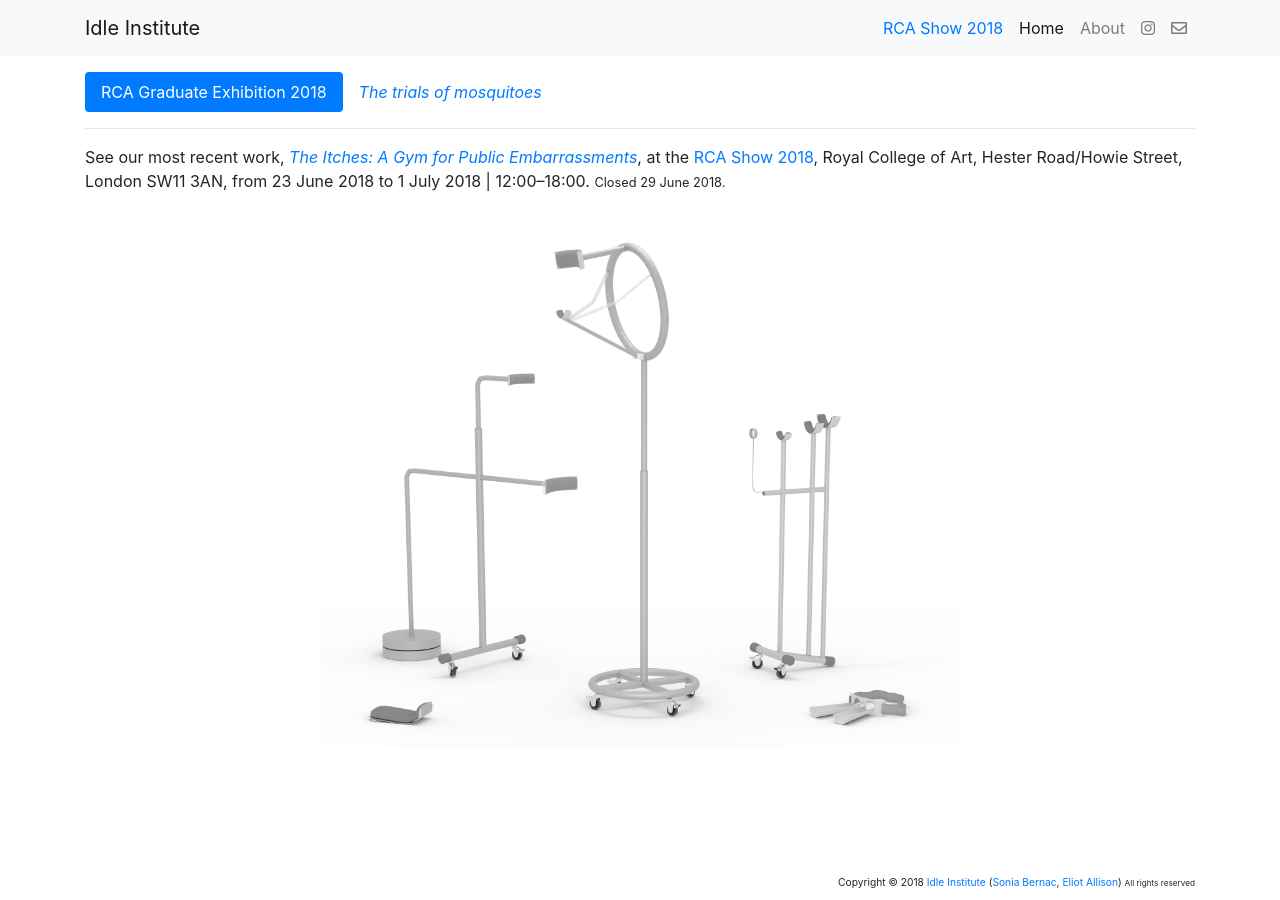
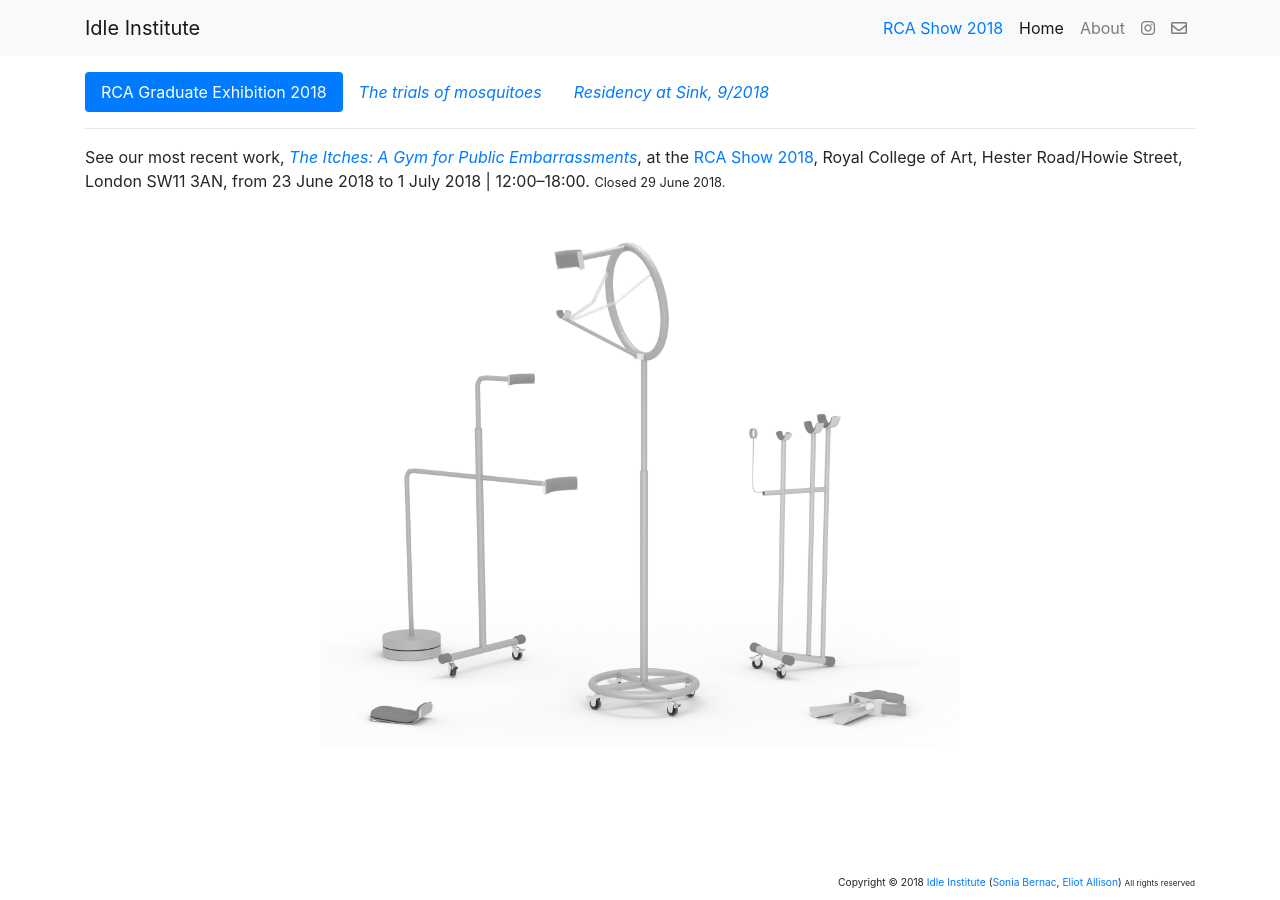
Before and after one commit to nurbo/idle, a Jekyll site: the page built from index.html, in a window 1280 px wide. Built offline with Jekyll 4.4.1, drawn with Linux system fonts in a browser that asks for light colours; nearby versions of some CDN libraries.

Commit message:
add sink residency

```diff
--- a/index.html
+++ b/index.html
@@ -8,6 +8,9 @@
     </li>
     <li class="nav-item">
       <a class="nav-link" id="pills-trials-tab" data-toggle="pill" href="#pills-trials" role="tab" aria-controls="pills-trials" aria-selected="false"><i>The trials of mosquitoes</i></a>
+    </li>
+    <li class="nav-item">
+      <a class="nav-link" id="pills-sink-tab" data-toggle="pill" href="#pills-sink" role="tab" aria-controls="pills-sink" aria-selected="false"><i>Residency at Sink, 9/2018</i></a>
     </li>
   </ul>
   <hr />
@@ -22,5 +25,25 @@
         <iframe frameborder="0" src="https://player.vimeo.com/video/261660380" webkitallowfullscreen="" allowfullscreen="" mozallowfullscreen=""></iframe>
       </div>
     </div>
+    <div class="tab-pane fade" id="pills-sink" role="tabpanel" aria-labelledby="pills-sink-tab">
+      <div class="row">
+        <div class="col-lg card">
+          <div class="card-body">
+        <p>See our residency at <a href="https://sink.sexy">Sink</a> at <a href="https://www.rca.ac.uk/news-and-events/events/battery-horizons-red-mansion-art-prize-exhibition-2018/">idleinstitute.sink.sexy</a> or <a href="http://sink.idle.institute">sink.idle.institute</a>.</p>
+        <hr>
+        <blockquote class="blockquote" style="font-size: 1em; color: #888;">
+        <p >For their residency on sink, the Idle Institute have selected five 3D models of animal artefacts, each selected because of their parasitic qualities. For the Institute, each model will become a pretext for a poetic prank call. They are considered as zoomorphic symbols from five narrative worlds—entered via online chats, email threads and phone conversations.The Idle Institute made their selection in a ‘magpie’ manner, partially concealing the institutional and historical context. The objects were approached as triggers with narrative potential, becoming dingsymbols, totems in the fictional world of a story. A Boccaccian falcon becomes a curled rat from the Minneapolis Institute of Modern Art, a small, purely decorative sculpture once used to hang a pocket from a Kimono. Now, this curled relic of practical use will be resurrected as a digital pest and will seek to irritate multiple pest control sites…</p>
+        <p>The theme of a parasite is an excuse to naively initiate difficult questions of political urgency through awkward online and phone conversations. The 3d models of museum objects will be visually altered in response to the advice of business support helplines, pest control companies, sex chatrooms, zoos and restaurants to whom the prank calls will be directed. Working with objects of digital matter, the Idle Institute will attempt to ask questions about layers of representation, the translation of the corporeal to the symbolic and of the symbolic to the virtual.</p>
+        <footer class="blockquote-footer">Release text at <cite title="sink.sexy">sink.sexy</cite></footer>
+        </blockquote>
+        </div>
+        </div>
+        <div class="col-lg">
+        <div class="embed-responsive embed-responsive-4by3">
+          <video src="/assets/video/sink.mp4" loop autoplay muted></video>
+        </div>
+        </div>
+      </div>
+    </div>
   </div>
 </div>
```
Also changed, not shown: about.md (+1 -1 lines), 1 other file.
